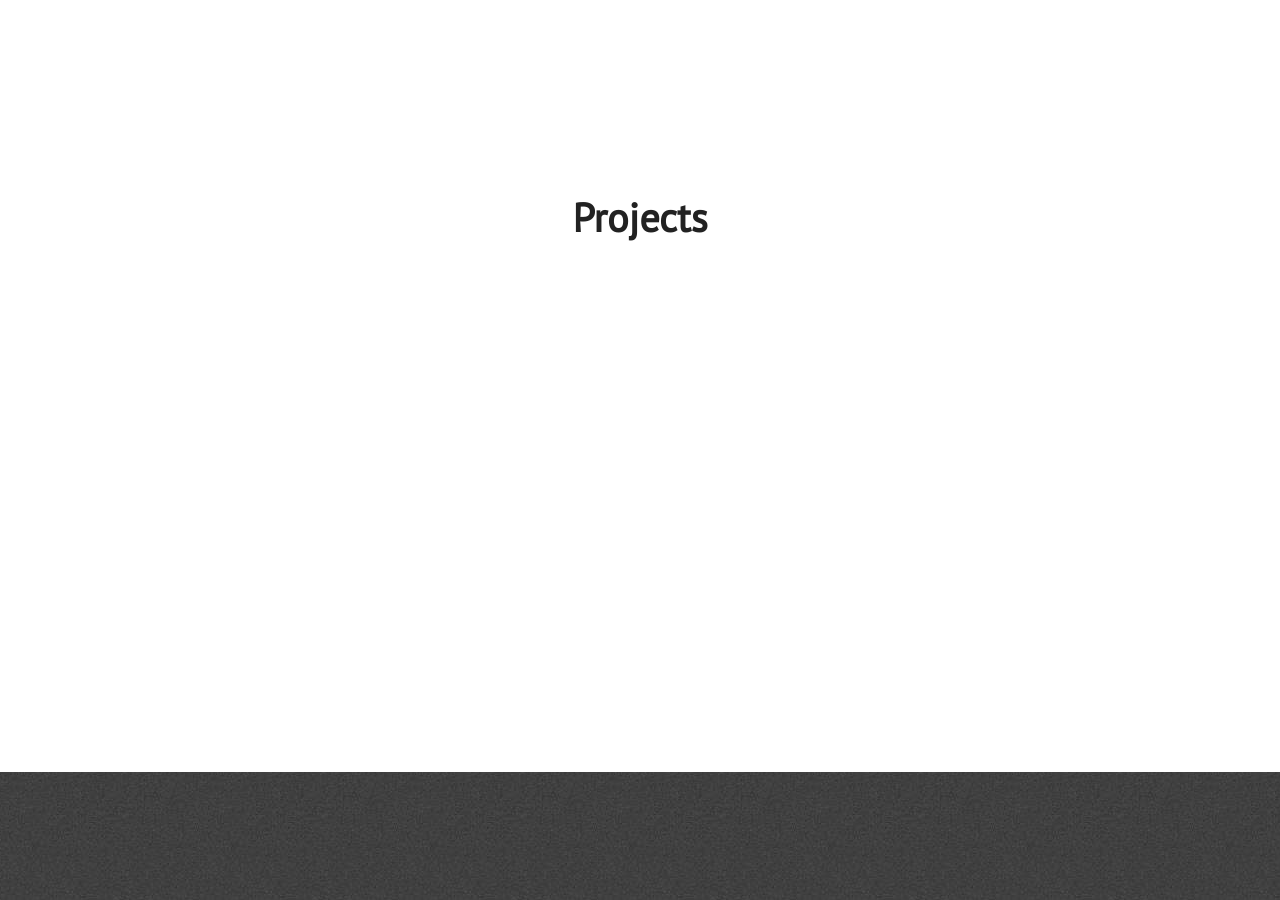
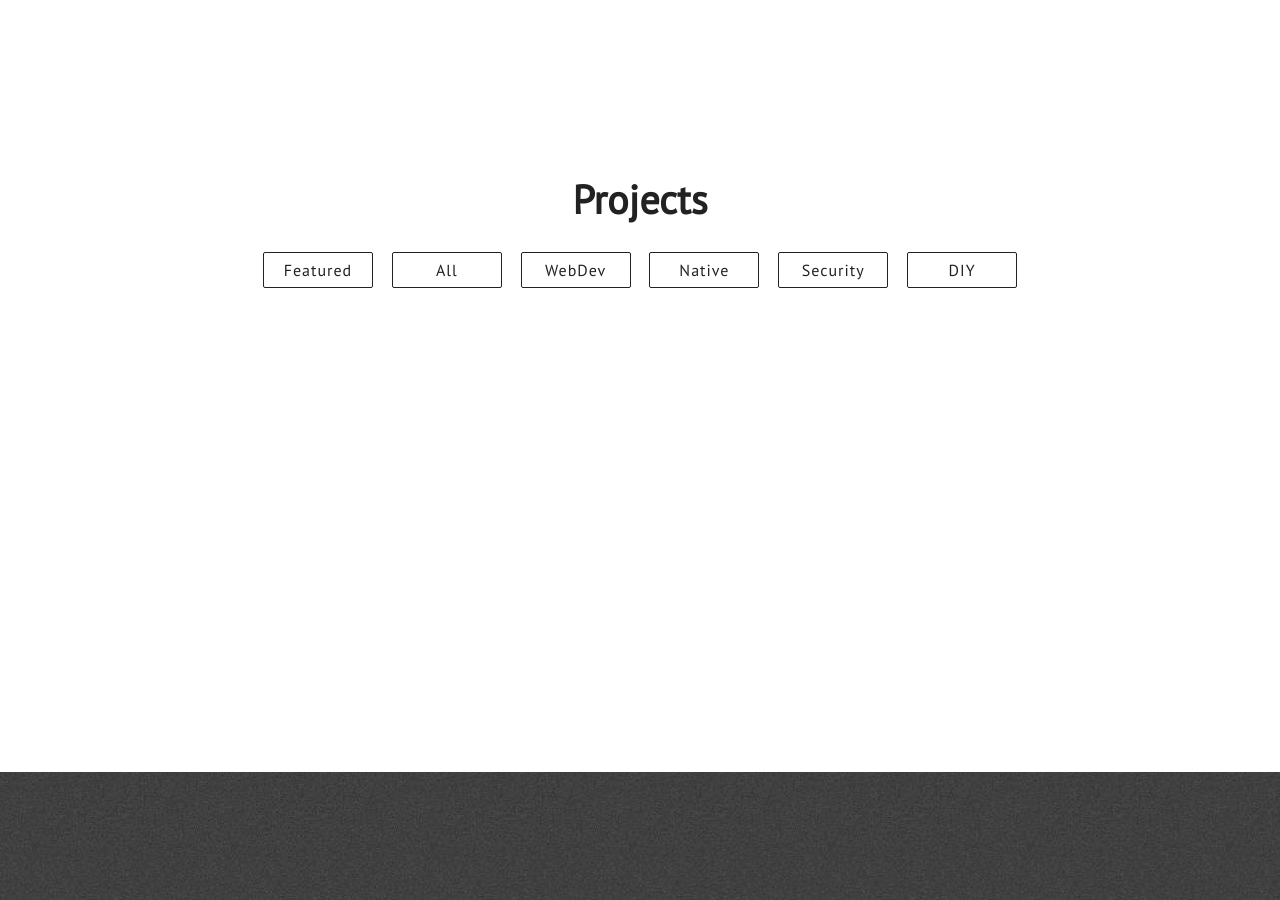
Before and after one commit to YoungGyu99/YoungGyu99.github.io, a Jekyll site: the page built from index.html, in a window 1280 px wide and 900 px high, scrolled down 3188 px. Built offline with Jekyll 4.4.1, drawn with Linux system fonts in a browser that asks for light colours; nearby versions of some CDN libraries.

Commit message:
Update projects.html

```diff
--- a/_includes/projects.html
+++ b/_includes/projects.html
@@ -4,18 +4,16 @@
             <div class="section-heading" id="featured-projects-text">Projects</div>
 
             <div class="project-technologies">
-
-<!--                     <a id="featured" class="semi-transparent-button with-border white-button" onclick="selected('featured')">Featured</a>
+                <a id="featured" class="semi-transparent-button with-border white-button" onclick="selected('featured')">Featured</a>
                 <a id="all" class="semi-transparent-button with-border white-button" onclick="selected('all')">All</a>
                 <a id="webdev" class="semi-transparent-button with-border white-button" onclick="selected('webdev')">WebDev</a>
                 <a id="native" class="semi-transparent-button with-border white-button" onclick="selected('native')">Native</a>
                 <a id="security" class="semi-transparent-button with-border white-button" onclick="selected('security')">Security</a>
-                    <a id="diy" class="semi-transparent-button with-border white-button" onclick="selected('diy')">DIY</a> -->
-
+                <a id="diy" class="semi-transparent-button with-border white-button" onclick="selected('diy')">DIY</a>
             </div>
 
             <div class="projects-wrapper">
-            <!-- filled in by js -->
+                <!-- 여기에 프로젝트가 삽입됩니다. -->
             </div>
         </div>
     </section>
```
Lines whose indentation alone changed are shown as unchanged.
